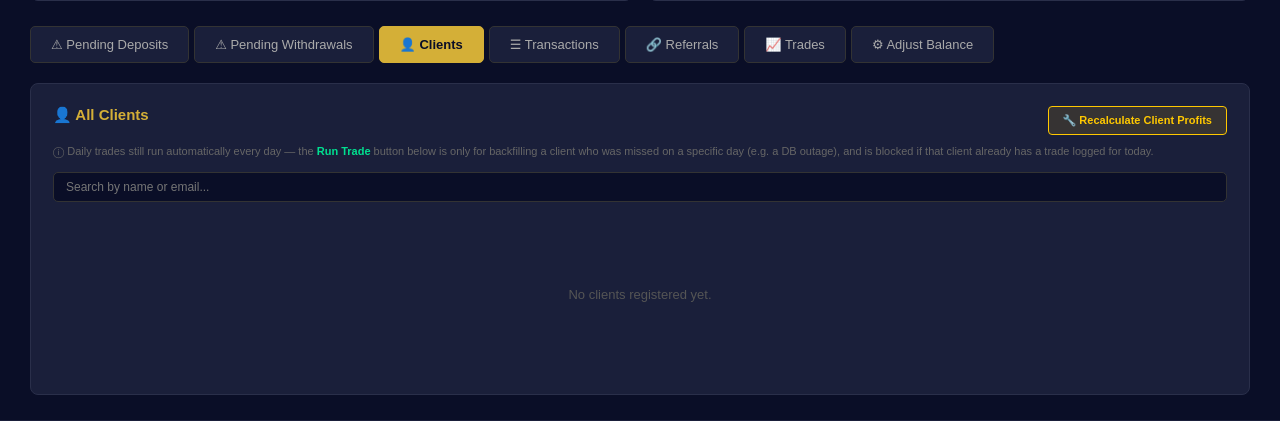
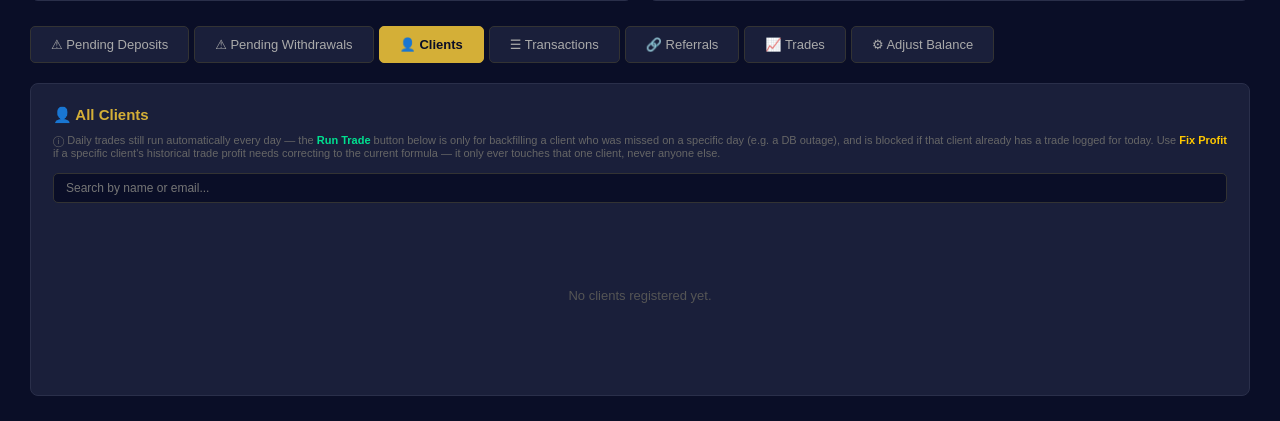
Before and after one commit to mubeakungu/sumitwealth, a Flask app: page /admin/dashboard in a window 1280 px wide, after a click that opens the changed part. Shown: the part 459-880 px from the top of the page. Run offline with Flask 3, Linux system fonts and the light colour scheme; the visitor is signed in with stand-in values (Sample User, id 1); data that the repository does not hold is empty; some libraries are stand-ins or nearby versions.

Commit message:
Update admin_dashboard.html

```diff
--- a/templates/admin_dashboard.html
+++ b/templates/admin_dashboard.html
@@ -241,17 +241,15 @@
     <div class="panel">
       <div style="display:flex; justify-content:space-between; align-items:flex-start; flex-wrap:wrap; gap:12px; margin-bottom:4px;">
         <div class="panel-title" style="margin-bottom:0;">&#128100; All Clients</div>
-        <button class="btn-sm"
-          style="background:rgba(255,196,0,0.12); border:1px solid #ffc800; color:#ffc800; padding:7px 14px;"
-          onclick="openMigrateModal()">
-          &#128295; Recalculate Client Profits
-        </button>
       </div>
       <p style="color:#666;font-size:11px;margin:10px 0 14px;">
         &#9432; Daily trades still run automatically every day — the
         <strong style="color:#00e090;">Run Trade</strong> button below is only for
         backfilling a client who was missed on a specific day (e.g. a DB outage),
         and is blocked if that client already has a trade logged for today.
+        Use <strong style="color:#ffc800;">Fix Profit</strong> if a specific
+        client's historical trade profit needs correcting to the current
+        formula — it only ever touches that one client, never anyone else.
       </p>
       <div class="filter-bar">
         <input type="text" id="clientSearch" placeholder="Search by name or email..." oninput="filterClients()">
@@ -543,32 +541,29 @@
   </div>
 </div>
 
-<!-- RECALCULATE CLIENT PROFITS MODAL (NEW) -->
-<div class="modal-overlay" id="migrateModal">
-  <div class="modal" style="width:680px;">
-    <h3>&#128295; Recalculate Client Profits</h3>
+<!-- FIX PROFIT MODAL (single-client, scoped correction — replaces the old
+     all-clients "Recalculate Client Profits" tool, which is retired) -->
+<div class="modal-overlay" id="fixProfitModal">
+  <div class="modal" style="width:640px;">
+    <h3>&#128295; Fix Profit — <span id="fixProfitClientName">—</span></h3>
     <p style="color:#aaa;font-size:13px;margin-bottom:14px;">
-      Recomputes <strong>every client's</strong> historical daily trade profit under
-      the current formula (<span style="color:#d4af37;">$4.5 per $100 of deposits minus
-      withdrawals, whole $100 units only</span>) and corrects their balance + trade log
-      to match. Use this after a profit formula change to fix balances that were
-      credited under an older formula.
+      Recomputes <strong>this client's</strong> daily trade profit under the current
+      formula (<span style="color:#d4af37;">$4.5 per $100 of deposits minus
+      withdrawals, whole $100 units only</span>) and corrects only their balance
+      and trade log. No other client is read or modified by this action.
     </p>
-    <div style="background:rgba(255,69,96,0.08);border:1px solid rgba(255,69,96,0.35);border-radius:6px;padding:10px 12px;margin-bottom:16px;font-size:11px;color:#ff9c9c;line-height:1.6;">
-      &#9888; This affects <strong>all clients at once</strong> and cannot be undone
-      automatically. Review the numbers below carefully before applying.
-    </div>
-
-    <div id="migrateSummary" style="font-size:12px;color:#aaa;margin-bottom:10px;"></div>
-    <div id="migrateResults" class="loading">Running dry run...</div>
-
-    <div class="alert alert-error"   id="migrateErr"></div>
-    <div class="alert alert-success" id="migrateOk"></div>
-
+
+    <div id="fixProfitSummary" style="font-size:12px;color:#aaa;margin-bottom:10px;"></div>
+    <div id="fixProfitResults" class="loading">Running dry run...</div>
+
+    <div class="alert alert-error"   id="fixProfitErr"></div>
+    <div class="alert alert-success" id="fixProfitOk"></div>
+
+    <input type="hidden" id="fixProfitUid">
     <div class="modal-btns">
-      <button class="btn" style="background:#333;color:#aaa;" onclick="closeModal('migrateModal')">Cancel</button>
-      <button class="btn btn-red" onclick="confirmMigrate()" id="migrateApplyBtn" disabled>
-        &#9888; Apply Correction to All Clients
+      <button class="btn" style="background:#333;color:#aaa;" onclick="closeModal('fixProfitModal')">Cancel</button>
+      <button class="btn btn-gold" onclick="confirmFixProfit()" id="fixProfitApplyBtn" disabled>
+        &#9989; Apply Correction
       </button>
     </div>
   </div>
@@ -877,7 +872,7 @@ function renderClients(clients) {
     <th>Total Deposits</th><th>Total Withdrawals</th>
     <th>Trade Profits</th><th>Ref Earned</th><th>Ref Balance</th>
     <th>Referrals</th><th>Days Active</th><th>Total Generated</th>
-    <th>Ref Code</th><th>Joined</th><th>Trade</th><th>Edit</th>
+    <th>Ref Code</th><th>Joined</th><th>Trade</th><th>Fix Profit</th><th>Edit</th>
   </tr></thead><tbody>`;
 
   let sumBalance = 0, sumEquity = 0, sumDeposits = 0, sumWithdrawals = 0,
@@ -924,6 +919,13 @@ function renderClients(clients) {
       </td>
       <td>
         <button class="btn-sm"
+          style="background:rgba(255,196,0,0.1);border:1px solid #ffc800;color:#ffc800;"
+          onclick="openFixProfitModal('${c.id}')">
+          &#128295; Fix Profit
+        </button>
+      </td>
+      <td>
+        <button class="btn-sm"
           style="background:rgba(212,175,55,0.1);border:1px solid #d4af37;color:#d4af37;"
           onclick="openEditClientModal('${c.id}')">
           &#9998; Edit
@@ -1111,10 +1113,6 @@ async function submitAdjust() {
   if (!amount) { showError('Enter an amount', 'adjustError'); return; }
   if (!note)   { showError('Enter a reason',  'adjustError'); return; }
 
-  // NOTE: this now sends a `field` key alongside amount/note so the backend
-  // knows which client column to adjust. See the message accompanying this
-  // file for what the /api/admin/client/<uid>/adjust route needs to do
-  // with it — it previously only ever touched `balance`.
   const d = await post(`/api/admin/client/${uid}/adjust`, { amount, note, field });
   if (!d.success) { showError(d.error, 'adjustError'); return; }
   showSuccess(d.data.message, 'adjustSuccess');
@@ -1135,8 +1133,6 @@ function openEditClientModal(uid) {
   document.getElementById('editClientErr').classList.remove('show');
   document.getElementById('editClientOk').classList.remove('show');
 
-  // Reset the password sub-section state every time the modal opens,
-  // so a stale value/message from a previously-edited client never lingers.
   document.getElementById('resetPwNew').value = '';
   document.getElementById('resetPwNotify').checked = true;
   document.getElementById('resetPwErr').classList.remove('show');
@@ -1251,105 +1247,105 @@ async function confirmRunTrade() {
   }
 }
 
-// ── RECALCULATE CLIENT PROFITS (NEW — global flat-profit migration) ─────────
-// Opens the modal, immediately runs a dry run (POST with no body) against
-// /api/admin/migrate/flat-profit, and renders a per-client preview table of
-// what WOULD change. The "Apply" button only becomes active once the dry
-// run has loaded and at least one client actually needs a correction; it
-// then re-calls the same endpoint with {apply:true} to commit it for real.
-let _migrateDryRunLoaded = false;
-
-function openMigrateModal() {
-  _migrateDryRunLoaded = false;
-  document.getElementById('migrateErr').classList.remove('show');
-  document.getElementById('migrateOk').classList.remove('show');
-  document.getElementById('migrateApplyBtn').disabled = true;
-  document.getElementById('migrateSummary').textContent = '';
-  setHTML('migrateResults', '<div class="loading">Running dry run...</div>');
-  document.getElementById('migrateModal').classList.add('show');
-  runMigrateDryRun();
-}
-
-async function runMigrateDryRun() {
+// ── FIX PROFIT (single-client-scoped correction — replaces the retired
+// all-clients "Recalculate Client Profits" tool). Wraps
+// POST /api/admin/client/<uid>/correct-profit, which only ever reads or
+// writes the ONE client it's given — it cannot touch any other client's
+// balance or trade log, unlike the old bulk endpoint. ─────────────────────
+let _fixProfitDryRunLoaded = false;
+let _fixProfitUid = null;
+
+function openFixProfitModal(uid) {
+  const c = _clientMap[uid];
+  if (!c) return;
+  _fixProfitUid = uid;
+  _fixProfitDryRunLoaded = false;
+
+  document.getElementById('fixProfitUid').value = uid;
+  document.getElementById('fixProfitClientName').textContent = c.name || '—';
+  document.getElementById('fixProfitErr').classList.remove('show');
+  document.getElementById('fixProfitOk').classList.remove('show');
+  document.getElementById('fixProfitApplyBtn').disabled = true;
+  document.getElementById('fixProfitSummary').textContent = '';
+  setHTML('fixProfitResults', '<div class="loading">Running dry run...</div>');
+  document.getElementById('fixProfitModal').classList.add('show');
+
+  runFixProfitDryRun(uid);
+}
+
+async function runFixProfitDryRun(uid) {
   try {
-    const d = await post('/api/admin/migrate/flat-profit', {});
+    const d = await post(`/api/admin/client/${uid}/correct-profit`, {});
     if (!d.success) {
-      showError(d.error || 'Dry run failed', 'migrateErr');
-      setHTML('migrateResults', '<div class="empty">Failed to load.</div>');
+      showError(d.error || 'Dry run failed', 'fixProfitErr');
+      setHTML('fixProfitResults', '<div class="empty">Failed to load.</div>');
       return;
     }
-    _migrateDryRunLoaded = true;
-    renderMigrateResults(d.data);
+    _fixProfitDryRunLoaded = true;
+    renderFixProfitResults(d.data);
   } catch (e) {
-    showError('Network error — please try again', 'migrateErr');
-    setHTML('migrateResults', '<div class="empty">Failed to load.</div>');
-  }
-}
-
-function renderMigrateResults(data) {
-  const needsCorrection = data.results.filter(r => Math.abs(r.delta) >= 0.01);
-
-  const deltaColor = data.total_delta < 0 ? '#ff4560' : '#00e090';
-  document.getElementById('migrateSummary').innerHTML =
-    `<strong style="color:#ffc800;">${needsCorrection.length}</strong> of ${data.results.length} client(s) need correction` +
-    (needsCorrection.length
-      ? ` — net balance change: <strong style="color:${deltaColor};">${data.total_delta >= 0 ? '+' : ''}$${fmt(data.total_delta)}</strong>`
-      : '');
-
-  document.getElementById('migrateApplyBtn').disabled = needsCorrection.length === 0;
-
-  if (!needsCorrection.length) {
-    setHTML('migrateResults', '<div class="empty">&#9989; Everyone already matches the current formula — nothing to correct.</div>');
+    showError('Network error — please try again', 'fixProfitErr');
+    setHTML('fixProfitResults', '<div class="empty">Failed to load.</div>');
+  }
+}
+
+function renderFixProfitResults(data) {
+  const deltaColor = data.delta < 0 ? '#ff4560' : data.delta > 0 ? '#00e090' : '#aaa';
+  const needsCorrection = Math.abs(data.delta) >= 0.01;
+
+  document.getElementById('fixProfitSummary').innerHTML =
+    `Deposits minus withdrawals: <strong style="color:#d4af37;">${fmtD(data.total_deposit)}</strong> — ` +
+    `${data.days_traded} day(s) traded — correct daily rate: <strong style="color:#d4af37;">${fmtD(data.flat_daily)}</strong><br>` +
+    `Old total profit: <strong>${fmtD(data.old_total_profit)}</strong> → ` +
+    `Correct total profit: <strong>${fmtD(data.correct_total_profit)}</strong> ` +
+    `(<span style="color:${deltaColor};font-weight:bold;">${data.delta >= 0 ? '+' : ''}${fmtD(data.delta)}</span>)<br>` +
+    `Current balance: <strong>${fmtD(data.current_balance)}</strong> → New balance: <strong style="color:${deltaColor};">${fmtD(data.new_balance)}</strong>`;
+
+  document.getElementById('fixProfitApplyBtn').disabled = !needsCorrection;
+
+  if (!needsCorrection) {
+    setHTML('fixProfitResults', '<div class="empty">&#9989; This client\'s trade log already matches the current formula — nothing to correct.</div>');
     return;
   }
 
-  let html = `<div style="max-height:320px;overflow-y:auto;">
+  let html = `<div style="max-height:280px;overflow-y:auto;">
     <table class="tbl"><thead><tr>
-      <th>Client</th><th>Days</th><th>Old Profit</th><th>Correct Profit</th><th>Balance Change</th>
+      <th>Date</th><th>Old Profit</th><th>New Profit</th>
     </tr></thead><tbody>`;
-  needsCorrection.forEach(r => {
-    const rowDeltaColor = r.delta < 0 ? '#ff4560' : '#00e090';
+  (data.per_day || []).forEach(row => {
+    const changed = Math.abs(row.old_profit - row.new_profit) >= 0.01;
     html += `<tr>
-      <td style="font-weight:bold;">${escHtml(r.name)}</td>
-      <td style="text-align:center;color:#aaa;">${r.days_traded}</td>
-      <td style="color:#aaa;">$${fmt(r.old_total_profit)}</td>
-      <td style="color:#d4af37;">$${fmt(r.correct_total_profit)}</td>
-      <td style="color:${rowDeltaColor};font-weight:bold;">${r.delta >= 0 ? '+' : ''}$${fmt(r.delta)}</td>
+      <td>${escHtml(row.date)}</td>
+      <td style="${changed ? 'color:#aaa;' : 'color:#555;'}">${fmtD(row.old_profit)}</td>
+      <td style="${changed ? 'color:#d4af37;font-weight:bold;' : 'color:#555;'}">${fmtD(row.new_profit)}</td>
     </tr>`;
   });
   html += '</tbody></table></div>';
-  setHTML('migrateResults', html);
-}
-
-async function confirmMigrate() {
-  if (!_migrateDryRunLoaded) return;
-
-  if (!confirm('This will correct balances for ALL clients shown above and cannot be undone automatically. Continue?')) {
-    return;
-  }
-
-  const btn = document.getElementById('migrateApplyBtn');
+  setHTML('fixProfitResults', html);
+}
+
+async function confirmFixProfit() {
+  if (!_fixProfitDryRunLoaded || !_fixProfitUid) return;
+
+  const btn = document.getElementById('fixProfitApplyBtn');
   const originalLabel = btn.innerHTML;
   btn.disabled = true;
   btn.innerHTML = 'Applying...';
 
   try {
-    const d = await post('/api/admin/migrate/flat-profit', { apply: true });
+    const d = await post(`/api/admin/client/${_fixProfitUid}/correct-profit`, { apply: true });
     if (!d.success) {
-      showError(d.error || 'Correction failed', 'migrateErr');
+      showError(d.error || 'Correction failed', 'fixProfitErr');
       btn.disabled = false;
       btn.innerHTML = originalLabel;
       return;
     }
-    showSuccess(
-      `Correction applied — ${d.data.clients_needing_correction} client(s) updated, net change $${fmt(d.data.total_delta)}`,
-      'migrateOk'
-    );
-    setHTML('migrateResults', '<div class="empty">&#9989; Correction applied. Client balances and trade logs updated.</div>');
-    document.getElementById('migrateSummary').textContent = '';
+    renderFixProfitResults(d.data);
+    showSuccess(`Correction applied for ${d.data.name}. New balance: ${fmtD(d.data.new_balance)}`, 'fixProfitOk');
+    document.getElementById('fixProfitApplyBtn').disabled = true;
     await refreshData();
   } catch (e) {
-    showError('Network error — please try again', 'migrateErr');
+    showError('Network error — please try again', 'fixProfitErr');
     btn.disabled = false;
     btn.innerHTML = originalLabel;
   }
@@ -1375,7 +1371,6 @@ function openApproveModal(txId) {
 
   const isMpesa = t.method === 'MPESA';
 
-  // Method / address display
   if (isMpesa) {
     document.getElementById('modalNetwork').innerHTML =
       `<span class="badge badge-mpesa">M-Pesa</span>`;
@@ -1385,7 +1380,6 @@ function openApproveModal(txId) {
     document.getElementById('modalAddress').textContent = t.deposit_address || '—';
   }
 
-  // Show / hide M-Pesa verification panel
   const panel = document.getElementById('mpesaVerifyPanel');
   if (isMpesa && t.note) {
     const mp = parseMpesaNote(t.note);
```
